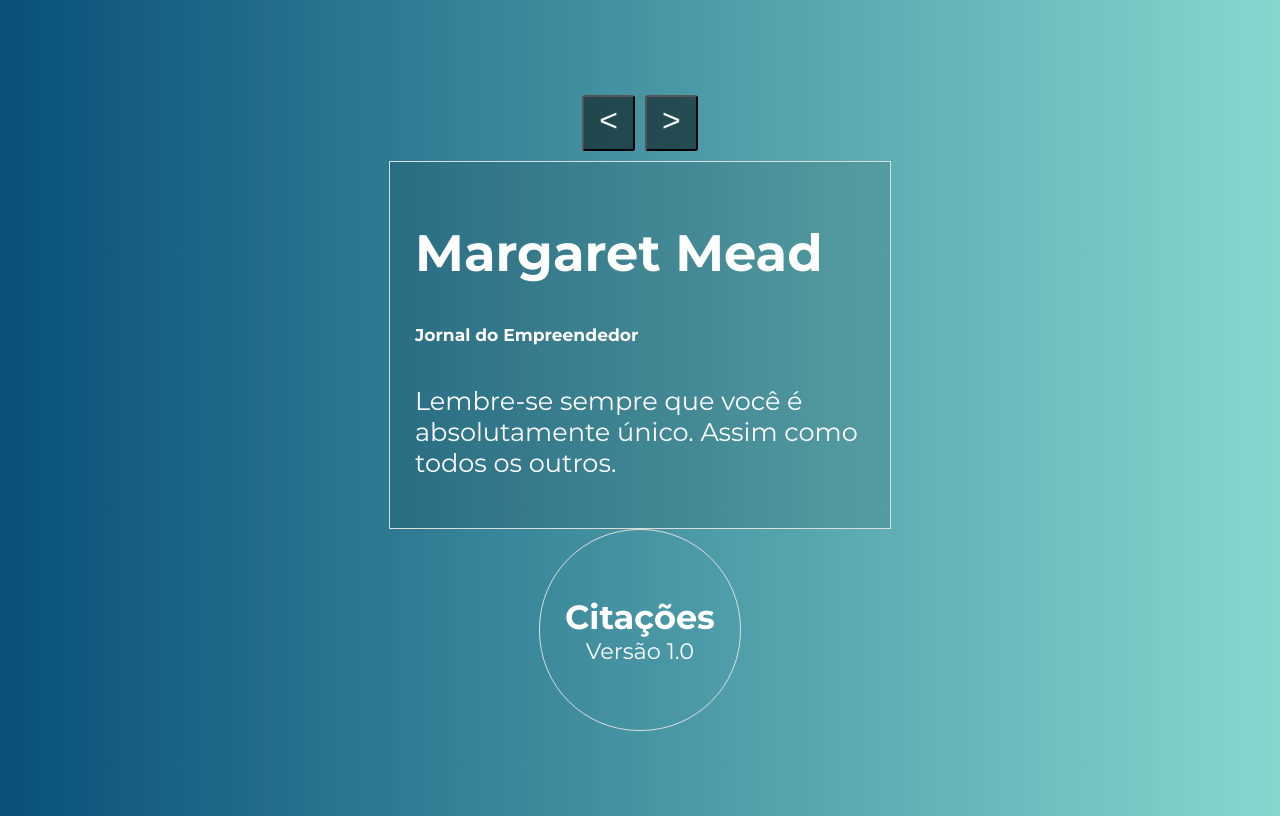
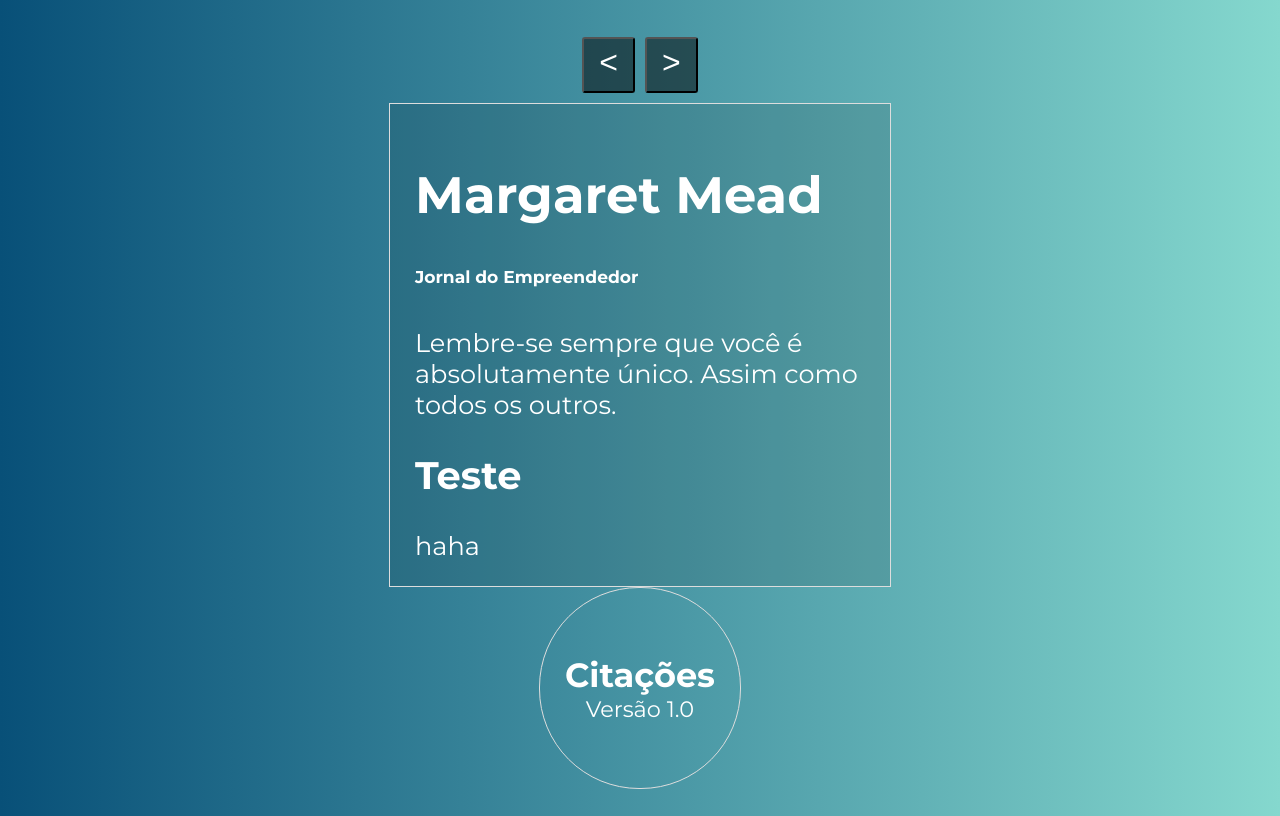
Before and after one commit to angelomedeiros/curso-vue, a Vue app in the folder s09/citacoes/: page / in a window 1280 px wide. Built offline with nearby package versions, Linux system fonts and the light colour scheme.

Commit message:
more slots examples

```diff
--- a/s09/citacoes/src/components/Citacao.vue
+++ b/s09/citacoes/src/components/Citacao.vue
@@ -3,6 +3,7 @@
     <slot name="autor"></slot>
     <slot name="fonte"></slot>
     <slot name="texto"></slot>
+    <slot name="teste"/>
   </div>
 </template>
 
--- a/s09/citacoes/src/components/Citacoes.vue
+++ b/s09/citacoes/src/components/Citacoes.vue
@@ -7,6 +7,10 @@
     <Citacao>
       <h1 slot="autor">{{citacoes[indice].autor}}</h1>
       <p slot="texto">{{citacoes[indice].texto}}</p>
+      <template slot="teste" class="teste">
+        <h2>Teste</h2>
+        <span>haha</span>
+      </template>
       <h6 slot="fonte">{{citacoes[indice].fonte}}</h6>
     </Citacao>
   </div>
```
